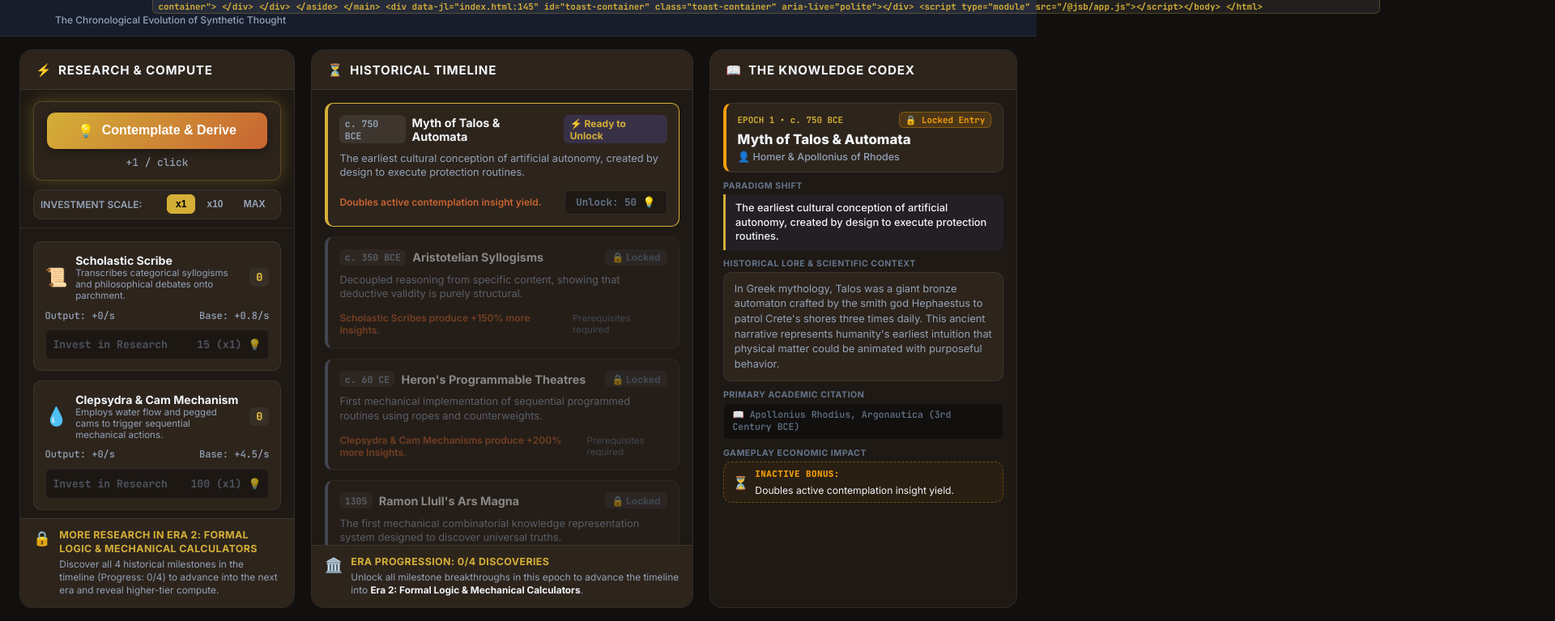
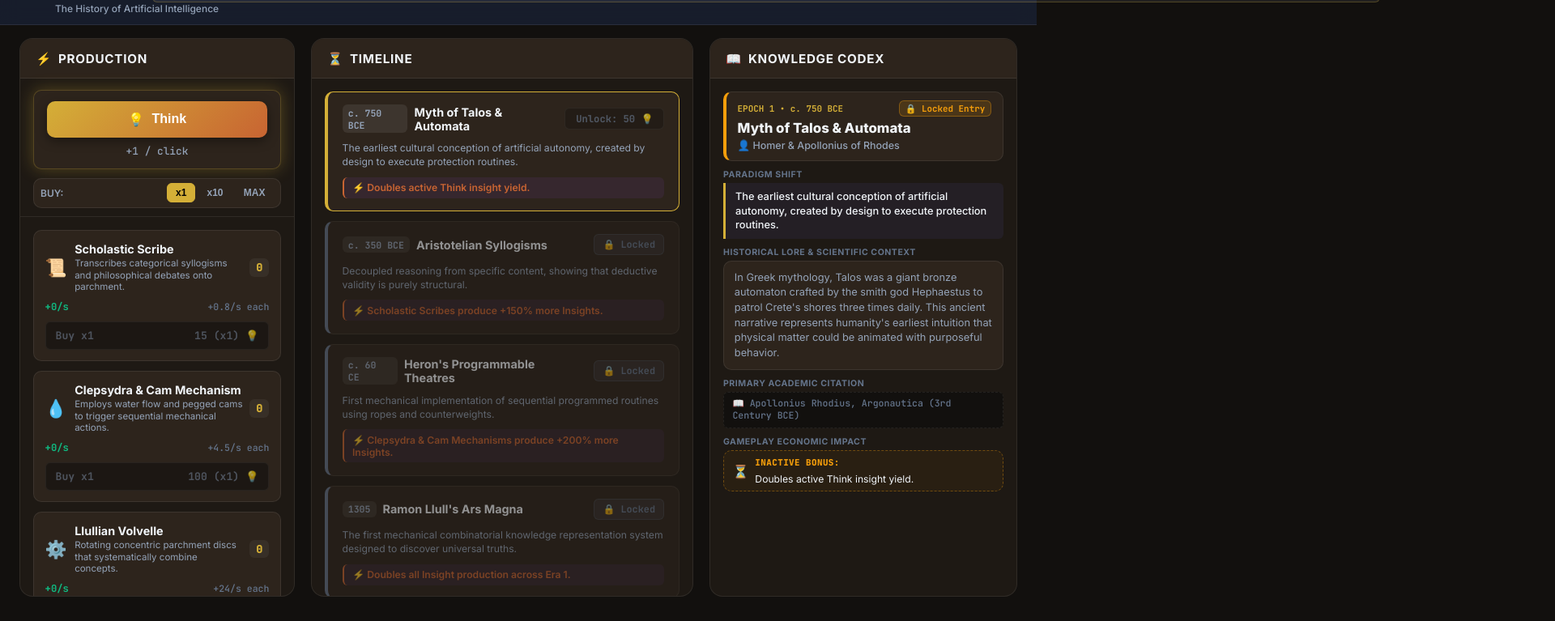
Before and after one commit to Yulin-W/incremental-ai, a website with bundled scripts: page index.html in a window 1280 px wide. Shown: the part 1932-2699 px from the top of the page at 81% size, 1920 px wide, since content can reach past the window. Built offline with nearby package versions, Linux system fonts and the light colour scheme; files whose address does not match are found by name.

Commit message:
UI improvements and simplification

```diff
--- a/index.html
+++ b/index.html
@@ -26,7 +26,7 @@
             <h1 class="brand-title">Incremental AI</h1>
             <span class="version-tag"></span>
           </div>
-          <p class="brand-subtitle">The Chronological Evolution of Synthetic Thought</p>
+          <p class="brand-subtitle">The History of Artificial Intelligence</p>
         </div>
       </div>
 
@@ -42,7 +42,7 @@
             <div class="era-progress-bar-bg" title="Historical milestone discoveries progress toward next Era">
               <div id="era-progress-bar-fill" class="era-progress-bar-fill" style="width: 0%;"></div>
             </div>
-            <span id="era-progress-text" class="era-progress-text">Era Discoveries: 0 / 4 (0%)</span>
+            <span id="era-progress-text" class="era-progress-text">0 / 4 Milestones</span>
           </div>
         </div>
       </div>
@@ -50,11 +50,11 @@
       <!-- Resource Economy Counter -->
       <div class="resource-stats">
         <div class="stat-group">
-          <span class="stat-label">Insights Accumulation</span>
+          <span class="stat-label">💡 Insights</span>
           <span id="stat-insights" class="stat-value-insights">0</span>
         </div>
         <div class="stat-group">
-          <span class="stat-label">Cognitive Velocity</span>
+          <span class="stat-label">per second</span>
           <span id="stat-rate" class="stat-value-rate">+0.0 / s</span>
         </div>
       </div>
@@ -63,8 +63,8 @@
 
   <!-- Mobile Viewport Navigation Tab Bar -->
   <nav class="mobile-tab-bar" aria-label="Mobile Navigation">
-    <button class="btn-tab" data-tab="production">⚙️ Production</button>
-    <button class="btn-tab active" data-tab="timeline">⏳ Timeline</button>
+    <button class="btn-tab active" data-tab="production">⚡ Production</button>
+    <button class="btn-tab" data-tab="timeline">⏳ Timeline</button>
     <button class="btn-tab" data-tab="codex">📖 Codex</button>
   </nav>
 
@@ -72,24 +72,24 @@
   <main class="app-main">
 
     <!-- LEFT PANEL: Production & Research Automation -->
-    <aside id="panel-production" class="panel-container" aria-label="Production Hub">
+    <aside id="panel-production" class="panel-container active-mobile-panel" aria-label="Production Hub">
       <div class="panel-header">
-        <h2 class="panel-title"><span>⚡</span> Research & Compute</h2>
+        <h2 class="panel-title"><span>⚡</span> Production</h2>
       </div>
       <!-- Persistent Action & Controls Header -->
       <div class="production-sticky-header">
-        <!-- Manual Contemplation Hero -->
+        <!-- Manual Thinking Hero -->
         <div class="contemplate-hero">
-          <button id="btn-contemplate" class="btn-contemplate" aria-label="Contemplate / Derive Logic">
+          <button id="btn-contemplate" class="btn-contemplate" aria-label="Think">
             <span>💡</span>
-            <span>Contemplate & Derive</span>
+            <span>Think</span>
           </button>
           <span id="click-gain-badge" class="click-gain-badge">+1.0 / click</span>
         </div>
 
         <!-- Bulk Purchase Control -->
         <div class="bulk-buy-bar">
-          <span class="bulk-label">Investment Scale:</span>
+          <span class="bulk-label">Buy:</span>
           <div class="bulk-buttons">
             <button class="btn-bulk active" data-mode="1">x1</button>
             <button class="btn-bulk" data-mode="10">x10</button>
@@ -104,16 +104,12 @@
           <!-- Populated dynamically by ui.js -->
         </div>
       </div>
-      <!-- Panel Unlock Guidance Footer -->
-      <div id="production-footer" class="panel-footer">
-        <!-- Populated dynamically by ui.js -->
-      </div>
     </aside>
 
     <!-- CENTER PANEL: Historical Paradigm Timeline -->
-    <section id="panel-timeline" class="panel-container active-mobile-panel" aria-label="Timeline Progression">
+    <section id="panel-timeline" class="panel-container" aria-label="Timeline Progression">
       <div class="panel-header">
-        <h2 class="panel-title"><span>⏳</span> Historical Timeline</h2>
+        <h2 class="panel-title"><span>⏳</span> Timeline</h2>
       </div>
       <div class="panel-content">
         <!-- Dynamic Milestones Grid -->
@@ -121,16 +117,12 @@
           <!-- Populated dynamically by ui.js -->
         </div>
       </div>
-      <!-- Panel Unlock Guidance Footer -->
-      <div id="timeline-footer" class="panel-footer">
-        <!-- Populated dynamically by ui.js -->
-      </div>
     </section>
 
     <!-- RIGHT PANEL: The Knowledge Codex -->
     <aside id="panel-codex" class="panel-container" aria-label="Knowledge Codex">
       <div class="panel-header">
-        <h2 class="panel-title"><span>📖</span> The Knowledge Codex</h2>
+        <h2 class="panel-title"><span>📖</span> Knowledge Codex</h2>
       </div>
       <div class="panel-content">
         <div id="codex-container">
--- a/src/historyData.js
+++ b/src/historyData.js
@@ -290,7 +290,7 @@ export const MILESTONES = [
     citation: "Apollonius Rhodius, Argonautica (3rd Century BCE)",
     effects: {
       clickMultiplier: 2.0,
-      description: "Doubles active contemplation insight yield."
+      description: "Doubles active Think insight yield."
     }
   },
   {
@@ -457,7 +457,7 @@ export const MILESTONES = [
     citation: "Turing, A. M. (1950). Computing Machinery and Intelligence. Mind, 59(236), 433-460.",
     effects: {
       clickMultiplier: 3.0,
-      description: "Triples active contemplation Insight yield."
+      description: "Triples active Think Insight yield."
     }
   },
   {
@@ -507,7 +507,7 @@ export const MILESTONES = [
     citation: "Weizenbaum, J. (1966). ELIZA—A Computer Program For the Study of Natural Language Communication Between Man and Machine.",
     effects: {
       clickMultiplier: 2.5,
-      description: "Active contemplation yield increased by +150%."
+      description: "Active Think yield increased by +150%."
     }
   },
   {
@@ -590,7 +590,7 @@ export const MILESTONES = [
     citation: "Campbell, M., Hoane, A. J., & Hsu, F. H. (2002). Deep Blue. Artificial Intelligence, 134(1-2), 57-83.",
     effects: {
       clickMultiplier: 3.0,
-      description: "Triples active contemplation click power."
+      description: "Triples active Think click power."
     }
   },
   {
@@ -640,7 +640,7 @@ export const MILESTONES = [
     citation: "Mnih, V. et al. (2015). Human-level control through deep reinforcement learning. Nature, 518(7540), 529-533.",
     effects: {
       clickMultiplier: 3.5,
-      description: "Active contemplation yield increased by +250%."
+      description: "Active Think yield increased by +250%."
     }
   },
   {
@@ -691,7 +691,7 @@ export const MILESTONES = [
     citation: "Ouyang, L. et al. (2022). Training language models to follow instructions with human feedback. NeurIPS.",
     effects: {
       clickMultiplier: 4.0,
-      description: "Active contemplation yield multiplied by 4x."
+      description: "Active Think yield multiplied by 4x."
     }
   },
   {
--- a/src/ui.js
+++ b/src/ui.js
@@ -9,7 +9,7 @@ import { ERAS, GENERATORS, MILESTONES } from './historyData.js';
 export class GameUI {
   constructor() {
     this.engine = new GameEngine();
-    this.activeMobileTab = 'timeline'; // 'production', 'timeline', 'codex'
+    this.activeMobileTab = 'production'; // 'production', 'timeline', 'codex'
     this.dom = {};
 
     this.initDOMReferences();
@@ -71,11 +71,9 @@ export class GameUI {
       clickGainBadge: document.getElementById('click-gain-badge'),
       bulkButtons: document.querySelectorAll('.btn-bulk'),
       generatorList: document.getElementById('generator-list'),
-      productionFooter: document.getElementById('production-footer'),
 
       // Center Panel (Timeline)
       milestoneGrid: document.getElementById('milestone-grid'),
-      timelineFooter: document.getElementById('timeline-footer'),
 
       // Right Panel (Codex)
       codexContainer: document.getElementById('codex-container'),
@@ -190,10 +188,10 @@ export class GameUI {
   // EVENT BINDINGS
   // ==========================================
   bindEvents() {
-    // Contemplate Button Click
+    // Think Button Click
     this.dom.btnContemplate.addEventListener('click', (e) => {
       const gain = this.engine.clickInsight();
-      this.spawnClickParticle(e, `+${GameUI.formatNumber(gain)}`);
+      this.spawnClickParticle(e, `+${GameUI.formatNumber(gain)} 💡`);
     });
 
     // Bulk Buy Mode Buttons
@@ -335,10 +333,10 @@ export class GameUI {
 
     if (nextEra) {
       this.dom.eraProgressBarFill.style.width = `${pct.toFixed(1)}%`;
-      this.dom.eraProgressText.innerText = `Era Discoveries: ${unlockedInEra} / ${totalInEra} (${pct.toFixed(0)}%)`;
+      this.dom.eraProgressText.innerText = `${unlockedInEra} / ${totalInEra} Milestones (${pct.toFixed(0)}%)`;
     } else {
       this.dom.eraProgressBarFill.style.width = `100%`;
-      this.dom.eraProgressText.innerText = `✨ Frontier Horizon (All ${totalInEra}/${totalInEra} Discoveries)`;
+      this.dom.eraProgressText.innerText = `All ${totalInEra}/${totalInEra} Milestones Complete`;
     }
   }
 
@@ -377,17 +375,17 @@ export class GameUI {
             <span class="gen-icon">${gen.icon}</span>
             <div>
               <div class="gen-name">${gen.name}</div>
-              <div style="font-size:0.72rem; color:var(--text-muted);">${gen.description}</div>
+              <div class="gen-flavor">${gen.description}</div>
             </div>
           </div>
           <div class="gen-owned">${count}</div>
         </div>
         <div class="gen-stats-row">
-          <span>Output: +${GameUI.formatNumber(rate)}/s</span>
-          <span>Base: +${gen.baseRate}/s</span>
+          <span class="gen-output-rate">+${GameUI.formatNumber(rate)}/s</span>
+          <span class="gen-base-rate">+${gen.baseRate}/s each</span>
         </div>
         <button class="btn-buy-gen" ${!canAfford ? 'disabled' : ''}>
-          <span>Invest in Research</span>
+          <span>Buy x${buyCount}</span>
           <span>${costText} 💡</span>
         </button>
       `;
@@ -399,40 +397,6 @@ export class GameUI {
 
       this.dom.generatorList.appendChild(card);
     });
-
-    this.renderProductionFooter();
-  }
-
-  renderProductionFooter() {
-    if (!this.dom.productionFooter) return;
-    const nextEra = ERAS.find(e => e.id === this.engine.currentEraId + 1);
-    const currentEraMilestones = MILESTONES.filter(m => m.eraId === this.engine.currentEraId);
-    const totalInEra = currentEraMilestones.length;
-    const unlockedInEra = currentEraMilestones.filter(m => this.engine.unlockedMilestones.has(m.id)).length;
-
-    if (nextEra) {
-      this.dom.productionFooter.innerHTML = `
-        <div class="panel-footer-content">
-          <span class="footer-icon">🔒</span>
-          <div class="footer-text">
-            <div class="footer-title">More Research in Era ${nextEra.id}: ${nextEra.name}</div>
-            <div class="footer-desc">
-              Discover all ${totalInEra} historical milestones in the timeline (Progress: ${unlockedInEra}/${totalInEra}) to advance into the next era and reveal higher-tier compute.
-            </div>
-          </div>
-        </div>
-      `;
-    } else {
-      this.dom.productionFooter.innerHTML = `
-        <div class="panel-footer-content">
-          <span class="footer-icon">✨</span>
-          <div class="footer-text">
-            <div class="footer-title">Frontier Compute Unlocked</div>
-            <div class="footer-desc">All historical computing apparatus and research tiers are available. Continue accelerating cognitive velocity!</div>
-          </div>
-        </div>
-      `;
-    }
   }
 
   renderTimeline() {
@@ -448,14 +412,14 @@ export class GameUI {
       const canAfford = this.engine.insights >= ms.cost;
 
       let statusClass = 'locked';
-      let statusBadge = '<span class="ms-status-badge status-locked">🔒 Locked</span>';
+      let actionControl = '<span class="ms-state-btn status-locked">🔒 Locked</span>';
 
       if (isUnlocked) {
         statusClass = 'unlocked';
-        statusBadge = '<span class="ms-status-badge status-unlocked">✓ Discovered</span>';
+        actionControl = '<span class="ms-state-btn status-unlocked">✓ Discovered</span>';
       } else if (isAvailable) {
         statusClass = 'available';
-        statusBadge = '<span class="ms-status-badge status-available">⚡ Ready to Unlock</span>';
+        actionControl = `<button class="btn-unlock-ms" ${!canAfford ? 'disabled' : ''}>Unlock: ${GameUI.formatNumber(ms.cost)} 💡</button>`;
       }
 
       const card = document.createElement('div');
@@ -466,19 +430,10 @@ export class GameUI {
             <span class="ms-year">${ms.year}</span>
             <span class="ms-title">${ms.title}</span>
           </div>
-          ${statusBadge}
+          ${actionControl}
         </div>
-        <div class="ms-summary">${ms.paradigmShift}</div>
-        <div class="ms-actions">
-          <span class="ms-effect-preview">${ms.effects.description}</span>
-          ${
-            !isUnlocked && isAvailable
-              ? `<button class="btn-unlock-ms" ${!canAfford ? 'disabled' : ''}>Unlock: ${GameUI.formatNumber(ms.cost)} 💡</button>`
-              : isUnlocked
-              ? `<span style="font-size:0.75rem; color:var(--success); font-weight:700;">Recorded in Codex</span>`
-              : `<span style="font-size:0.72rem; color:var(--text-dim);">Prerequisites required</span>`
-          }
-        </div>
+        <div class="ms-flavor">${ms.paradigmShift}</div>
+        <div class="ms-effect-preview">⚡ ${ms.effects.description}</div>
       `;
 
       // Select for Codex viewing
@@ -499,40 +454,6 @@ export class GameUI {
 
       this.dom.milestoneGrid.appendChild(card);
     });
-
-    this.renderTimelineFooter();
-  }
-
-  renderTimelineFooter() {
-    if (!this.dom.timelineFooter) return;
-    const nextEra = ERAS.find(e => e.id === this.engine.currentEraId + 1);
-    const currentEraMilestones = MILESTONES.filter(m => m.eraId === this.engine.currentEraId);
-    const totalInEra = currentEraMilestones.length;
-    const unlockedInEra = currentEraMilestones.filter(m => this.engine.unlockedMilestones.has(m.id)).length;
-
-    if (nextEra) {
-      this.dom.timelineFooter.innerHTML = `
-        <div class="panel-footer-content">
-          <span class="footer-icon">🏛️</span>
-          <div class="footer-text">
-            <div class="footer-title">Era Progression: ${unlockedInEra}/${totalInEra} Discoveries</div>
-            <div class="footer-desc">
-              Unlock all milestone breakthroughs in this epoch to advance the timeline into <strong>Era ${nextEra.id}: ${nextEra.name}</strong>.
-            </div>
-          </div>
-        </div>
-      `;
-    } else {
-      this.dom.timelineFooter.innerHTML = `
-        <div class="panel-footer-content">
-          <span class="footer-icon">🌌</span>
-          <div class="footer-text">
-            <div class="footer-title">Frontier Era Discovered</div>
-            <div class="footer-desc">You have unlocked the autonomous frontier epoch. Research all remaining landmark discoveries to complete the codex.</div>
-          </div>
-        </div>
-      `;
-    }
   }
 
   renderCodex() {
--- a/styles/style.css
+++ b/styles/style.css
@@ -595,13 +595,20 @@ body {
 }
 
 .gen-icon {
-  font-size: 1.4rem;
+  font-size: 1.35rem;
 }
 
 .gen-name {
-  font-size: 0.88rem;
+  font-size: 0.9rem;
   font-weight: 700;
   color: var(--text-main);
+}
+
+.gen-flavor {
+  font-size: 0.72rem;
+  color: var(--text-muted);
+  line-height: 1.25;
+  margin-top: 0.15rem;
 }
 
 .gen-owned {
@@ -616,10 +623,20 @@ body {
 
 .gen-stats-row {
   display: flex;
+  align-items: baseline;
   justify-content: space-between;
-  font-size: 0.75rem;
-  color: var(--text-muted);
+  font-size: 0.76rem;
   font-family: var(--font-mono);
+}
+
+.gen-output-rate {
+  color: var(--success);
+  font-weight: 700;
+}
+
+.gen-base-rate {
+  color: var(--text-dim);
+  font-size: 0.72rem;
 }
 
 .btn-buy-gen {
@@ -627,7 +644,7 @@ body {
   background: var(--bg-primary);
   border: 1px solid var(--accent-primary);
   color: var(--accent-primary);
-  padding: 0.55rem;
+  padding: 0.5rem 0.75rem;
   border-radius: var(--radius-sm);
   font-size: 0.82rem;
   font-weight: 700;
@@ -665,10 +682,10 @@ body {
   background: var(--bg-surface-elevated);
   border: 1px solid var(--border-color);
   border-radius: var(--radius-md);
-  padding: 0.9rem;
+  padding: 0.95rem 1.1rem;
   display: flex;
   flex-direction: column;
-  gap: 0.6rem;
+  gap: 0.65rem;
   transition: all var(--transition-fast);
   position: relative;
   cursor: pointer;
@@ -693,7 +710,7 @@ body {
 }
 
 .milestone-card.locked {
-  opacity: 0.5;
+  opacity: 0.55;
   border-left: 4px solid var(--text-dim);
 }
 
@@ -707,7 +724,7 @@ body {
   display: flex;
   align-items: center;
   justify-content: space-between;
-  gap: 0.5rem;
+  gap: 0.75rem;
 }
 
 .ms-title-group {
@@ -721,7 +738,7 @@ body {
   font-family: var(--font-mono);
   font-weight: 700;
   background: rgba(255, 255, 255, 0.08);
-  padding: 0.15rem 0.4rem;
+  padding: 0.15rem 0.45rem;
   border-radius: var(--radius-sm);
   color: var(--text-muted);
 }
@@ -732,59 +749,44 @@ body {
   color: var(--text-main);
 }
 
-.ms-status-badge {
-  font-size: 0.75rem;
+.ms-state-btn {
+  font-size: 0.74rem;
   font-weight: 700;
-  padding: 0.15rem 0.5rem;
+  font-family: var(--font-mono);
+  padding: 0.25rem 0.65rem;
   border-radius: var(--radius-sm);
+  white-space: nowrap;
 }
 
 .status-unlocked {
-  background: rgba(16, 185, 129, 0.2);
+  background: rgba(16, 185, 129, 0.18);
   color: var(--success);
+  border: 1px solid rgba(16, 185, 129, 0.35);
 }
 
 .status-available {
-  background: rgba(99, 102, 241, 0.2);
+  background: rgba(99, 102, 241, 0.18);
   color: var(--accent-primary);
 }
 
 .status-locked {
-  background: rgba(100, 116, 139, 0.2);
+  background: rgba(100, 116, 139, 0.15);
   color: var(--text-dim);
-}
-
-.ms-summary {
-  font-size: 0.8rem;
-  color: var(--text-muted);
-  line-height: 1.35;
-}
-
-.ms-actions {
-  display: flex;
-  align-items: center;
-  justify-content: space-between;
-  gap: 0.5rem;
-  margin-top: 0.25rem;
-}
-
-.ms-effect-preview {
-  font-size: 0.75rem;
-  color: var(--accent-secondary);
-  font-weight: 600;
+  border: 1px solid rgba(100, 116, 139, 0.25);
 }
 
 .btn-unlock-ms {
   background: var(--accent-primary);
   color: #000;
   border: none;
-  padding: 0.35rem 0.85rem;
+  padding: 0.3rem 0.8rem;
   border-radius: var(--radius-sm);
-  font-size: 0.78rem;
+  font-size: 0.76rem;
   font-weight: 700;
   font-family: var(--font-mono);
   cursor: pointer;
-  transition: transform var(--transition-fast);
+  white-space: nowrap;
+  transition: transform var(--transition-fast), filter var(--transition-fast);
 }
 
 .btn-unlock-ms:hover:not(:disabled) {
@@ -797,6 +799,23 @@ body {
   color: var(--text-dim);
   border: 1px solid var(--border-color);
   cursor: not-allowed;
+  opacity: 0.65;
+}
+
+.ms-flavor {
+  font-size: 0.76rem;
+  color: var(--text-muted);
+  line-height: 1.4;
+}
+
+.ms-effect-preview {
+  font-size: 0.76rem;
+  color: var(--accent-secondary);
+  font-weight: 600;
+  background: rgba(168, 85, 247, 0.08);
+  padding: 0.35rem 0.65rem;
+  border-radius: var(--radius-sm);
+  border-left: 2px solid var(--accent-secondary);
 }
 
 /* ==========================================================================
```
Also changed, not shown: README.md, 1 other file.
